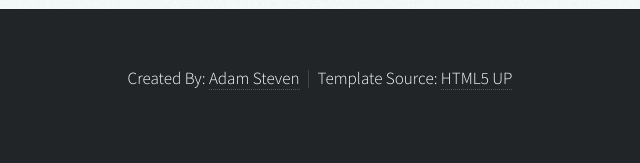
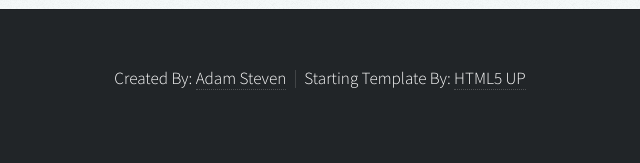
Before and after one commit to adam-steven/adam-steven.github.io, a plain HTML site: page index.html in a window 1280 px wide. Shown: the part 9531-9694 px from the top of the page, 448-1088 px from the left. Drawn offline with nearby package versions, Linux system fonts and the light colour scheme.

Commit message:
footer text change

```diff
--- a/index.html
+++ b/index.html
@@ -298,7 +298,7 @@
 		<!-- Footer -->
 		<div id="footer">
 			<ul class="copyright">
-				<li>Created By: <a href="https://www.linkedin.com/in/adam-steven-9a68101b2/" target="_blank">Adam Steven</a></li><li>Template Source: <a href="http://html5up.net" target="_blank">HTML5 UP</a></li>
+				<li>Created By: <a href="https://www.linkedin.com/in/adam-steven-9a68101b2/" target="_blank">Adam Steven</a></li><li>Starting Template By: <a href="http://html5up.net" target="_blank">HTML5 UP</a></li>
 			</ul>
 		</div>
 
```
